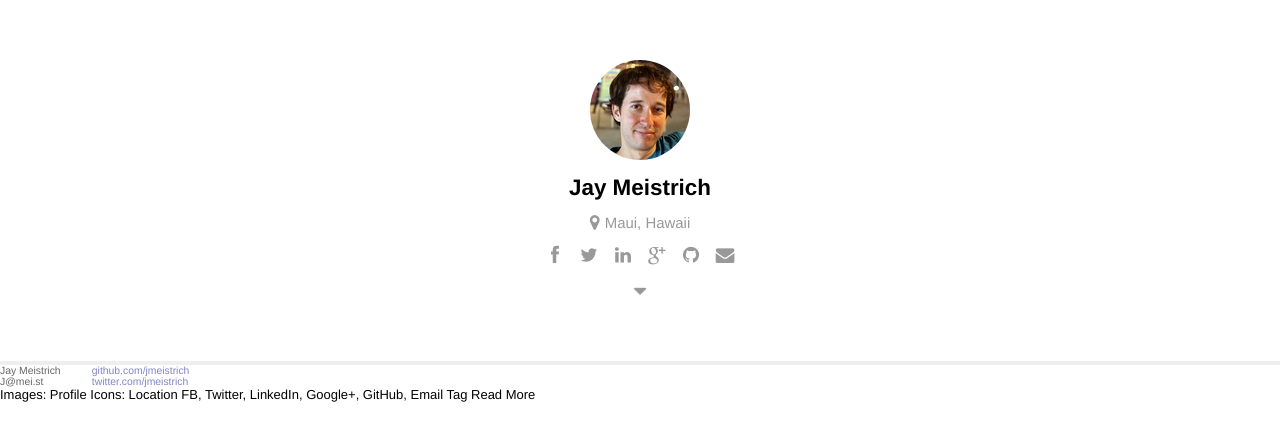
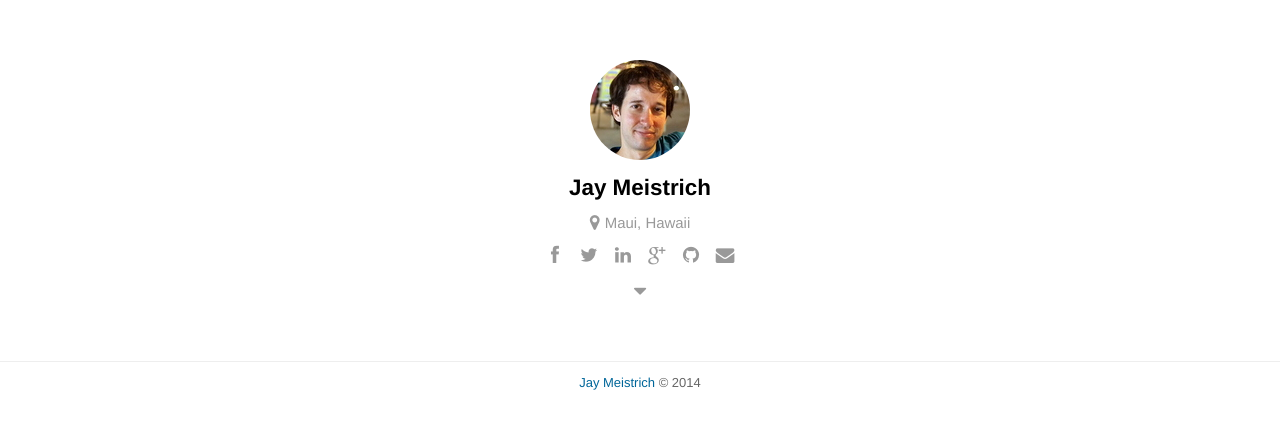
Before and after one commit to jmeistrich/jmeistrich.github.io, a Jekyll site: the page built from code/index.html, in a window 1280 px wide. Shown: the top 441 px of the page. Built offline with Jekyll 4.4.1, drawn with Linux system fonts in a browser that asks for light colours; Markdown is read by kramdown in place of the engine named in the settings.

Commit message:
Fix up header and footer

```diff
--- a/_layouts/default.html
+++ b/_layouts/default.html
@@ -14,7 +14,7 @@
     <body>
         <div class="header">
             <div class="headerContent">
-                <div class="profile"></div>
+                <a class="profile" href="/"><div></div></a>
                 <div class="title"><a href="/">Jay Meistrich</a></div>
                 <span class="hb location"><span class="icon-map-marker"></span>Maui, Hawaii</span>
                 <ul class="social-links">
@@ -95,28 +95,8 @@
             </div> -->
         </div>
         <div class="footer">
-            <div class="contact">
-                <p>
-                    Jay Meistrich<br />
-                    J@mei.st
-                </p>
-            </div>
-            <div class="contact">
-                <p>
-                    <a href="https://github.com/jmeistrich">github.com/jmeistrich</a><br />
-                    <a href="https://twitter.com/jmeistrich">twitter.com/jmeistrich</a><br />
-                </p>
-            </div>
-            </div>
+            <a href="/">Jay Meistrich</a> © 2014
         </div>
-        Images:
-        Profile
-
-        Icons:
-        Location
-        FB, Twitter, LinkedIn, Google+, GitHub, Email
-        Tag
-        Read More
         <script type="text/javascript">
             var hfExpanded = false;
             var hf = document.getElementById('headerFooter');
--- a/css/main.css
+++ b/css/main.css
@@ -63,7 +63,7 @@
   position: relative;
   font-size: 115%;
 }
-.profile {
+.profile > div {
   background: url('/img/profile.jpg');
   width: 100px;
   height: 100px;
@@ -81,6 +81,10 @@
   color: #999;
   position: relative;
   margin-left: 15px;
+  cursor: default !important;
+}
+.location:hover {
+  color: #999 !important;
 }
 .location > span {
   margin-right: 8px;
@@ -211,11 +215,11 @@
 }
 .footer {
   clear: both;
-  font-size: 80%;
   color: #666;
-  border-top: 4px solid #eee;
-  margin-top: 2em;
+  border-top: 1px solid #eee;
+  padding: 1em 0;
   overflow: hidden;
+  text-align: center;
 }
 .footer .contact {
   float: left;
```
Also changed, not shown: css/main.less (+10 -3 lines).
